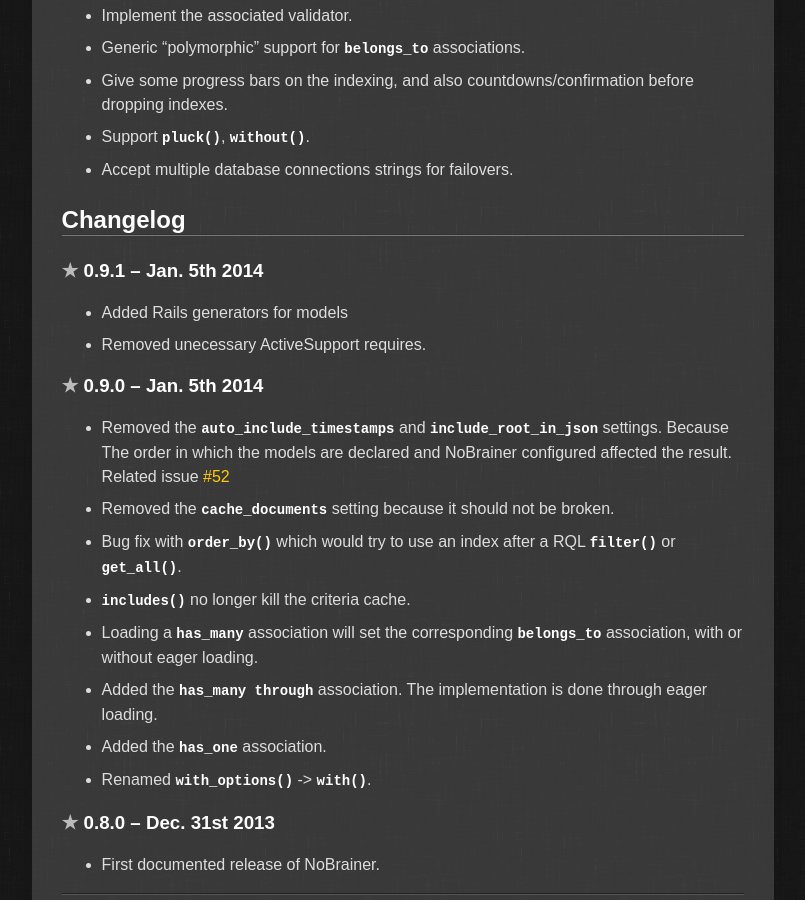
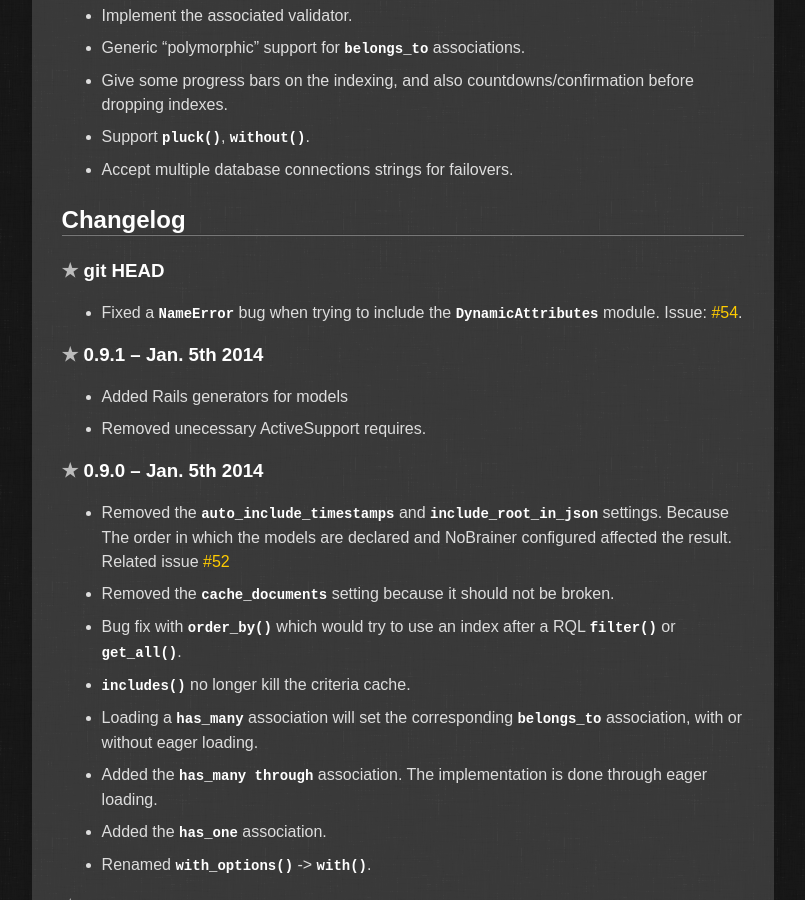
Before and after one commit to NoBrainerORM/nobrainer.io, a Jekyll site: the page built from docs/introduction.md, in a window 1280 px wide and 900 px high, scrolled down 1828 px. Shown: the whole window, without its empty margins (335-1140 px from the left). Built offline with Jekyll 4.4.1, drawn with Linux system fonts in a browser that asks for light colours.

Commit message:
head update

```diff
--- a/docs/introduction.md
+++ b/docs/introduction.md
@@ -95,6 +95,11 @@
 
 ## Changelog
 
+### git HEAD
+
+* Fixed a `NameError` bug when trying to include the `DynamicAttributes` module.
+Issue: [#54](https://github.com/nviennot/nobrainer/issues/54).
+
 ### 0.9.1 -- Jan. 5th 2014
 
 * Added Rails generators for models
```
